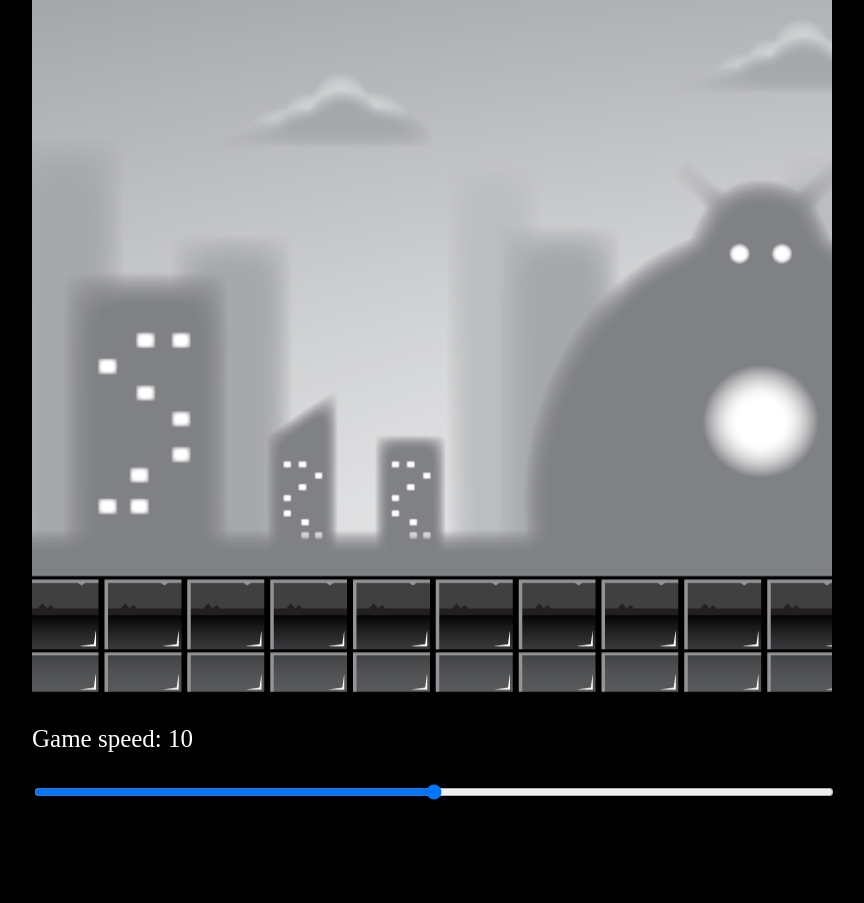
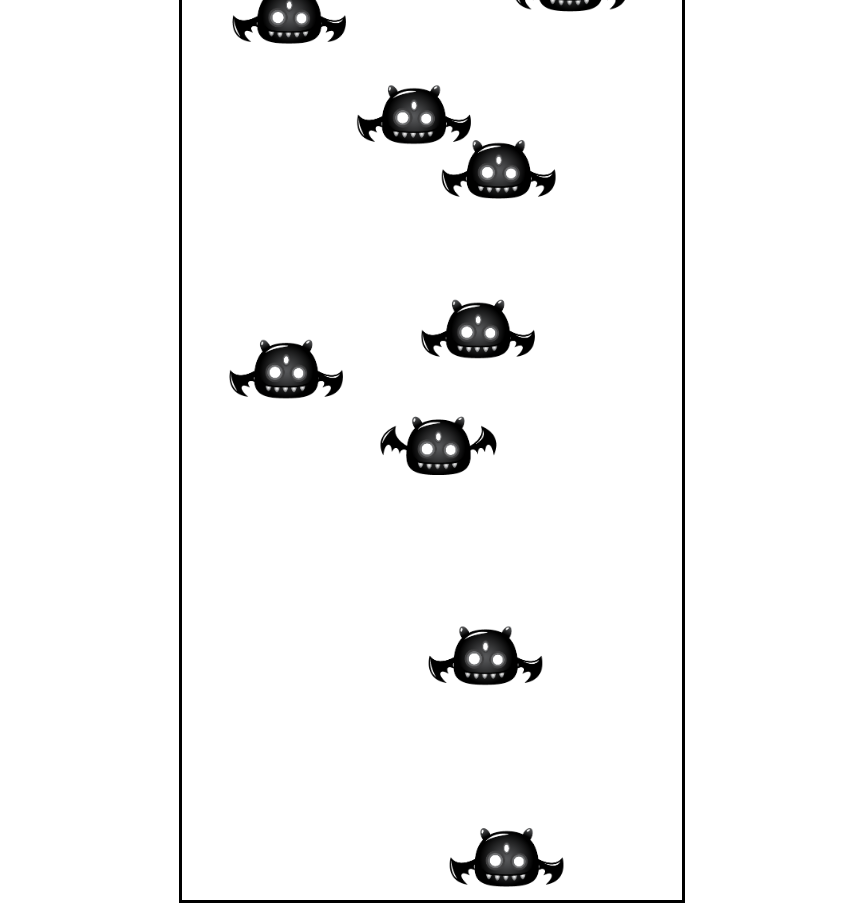
Before and after one commit to namelew/Game-Development-With-Javascript, a plain HTML site: page index.html in a window 1280 px wide. Shown: the whole page, without its empty margins (208-1072 px from the left). Before the commit the page ends 806 px from the top, so only its background shows below. Drawn offline with Linux system fonts and the light colour scheme; animation ran at ten frames a second.

Commit message:
first enemy moveset in javascript

```diff
--- a/index.html
+++ b/index.html
@@ -3,15 +3,11 @@
 	<head>
 		<meta charset="UTF-8">
 		<meta name="viewpoint" content="width=device-width, initial-scale=1.0">
-		<title>Parallax Background</title>
+		<title>NPC movement animations</title>
 		<link rel="stylesheet" href="style.css">
 	</head>
 	<body>
-		<div id="container">
-			<canvas id="canvas1"></canvas>
-			<p>Game speed: <span id="showGameSpeed"></span></p>
-			<input type="range" min="0" max="20" value="5" class="slider" id="slider">
-		</div>
+		<canvas id="canvas1"></canvas>
 		<script src="script.js"></script>
 	</body>
 </html>
--- a/script.js
+++ b/script.js
@@ -1,73 +1,50 @@
+/** @type {HTMLCanvasElement}*/
 const canvas = document.getElementById("canvas1");
 const ctx = canvas.getContext("2d");
-const CANVAS_WIDTH = canvas.width = 800;
-const CANVAS_HEIGHT = canvas.height = 700;
-let gameSpeed = 10;
-//let gameFrame = 0;
+const CANVAS_WIDTH = canvas.width = 500;
+const CANVAS_HEIGHT = canvas.height = 1000;
+const numberOfEnemies = 10;
+const enemiesArray = []
+let gameFrame = 0;
 
-const backgroundLayer1 = new Image();
-backgroundLayer1.src = "assets/background/layer-1.png";
-const backgroundLayer2 = new Image();
-backgroundLayer2.src = "assets/background/layer-2.png";
-const backgroundLayer3 = new Image();
-backgroundLayer3.src = "assets/background/layer-3.png";
-const backgroundLayer4 = new Image();
-backgroundLayer4.src = "assets/background/layer-4.png";
-const backgroundLayer5 = new Image();
-backgroundLayer5.src = "assets/background/layer-5.png";
-
-window.addEventListener("load", () => {
-	const slider = document.getElementById("slider");
-	slider.value = gameSpeed;
-	const showGameSpeed = document.getElementById("showGameSpeed");
-	showGameSpeed.innerHTML = gameSpeed;
-
-	slider.addEventListener("change", (e) => {
-		gameSpeed = e.target.value;
-		showGameSpeed.innerHTML = e.target.value;
-	});
-
-	class Layer{
-		constructor(image, speedModifier){
-			this.x = 0;
-			this.y = 0;
-			this.width = 2400;
-			this.height = 700;
-			this.image = image;
-			this.speedModifier = speedModifier;
-			this.speed = gameSpeed * this.speedModifier;
-		}
-
-		update(){
-			this.speed = gameSpeed * this.speedModifier;
-			if(this.x <= -this.width) {
-				this.x = 0;
-			}
-			this.x = Math.floor(this.x - this.speed);
-			// this.x = gameFrame * this.speed % this.width; do the same thing but cause unexpected jumps
-		}
-		draw(){
-			ctx.drawImage(this.image, this.x, this.y, this.width, this.height);
-			ctx.drawImage(this.image, this.x + this.width, this.y, this.width, this.height);
+class Enemy{
+	constructor(){
+		this.image = new Image();
+		this.image.src = "assets/enemies/enemy1.png"
+		//this.speed = Math.random() * 4 - 2;
+		this.spriteWidth = 293;
+		this.spriteHeight = 155;
+		this.width = this.spriteWidth / 2.5;
+		this.height = this.spriteHeight / 2.5;
+		this.x = Math.random() * (canvas.width - this.width);
+		this.y = Math.random() * (canvas.height - this.height);
+		this.frame = 0;
+		this.flapSpeed = Math.floor(Math.random() * 3 + 1);
+	}
+	update(){
+		this.x += Math.random() * 15 - 7.5;
+		this.y += Math.random() * 15 - 7.5;
+		if (gameFrame % this.flapSpeed === 0){
+			this.frame > 4 ? this.frame = 0 : this.frame++;
 		}
 	}
+	draw(){
+		ctx.drawImage(this.image, this.frame * this.spriteWidth, 0, this.spriteWidth, this.spriteHeight, this.x, this.y, this.width, this.height);
+	}
+};
 
-	const layer1 = new Layer(backgroundLayer1, 0.2);
-	const layer2 = new Layer(backgroundLayer2, 0.4);
-	const layer3 = new Layer(backgroundLayer3, 0.6);
-	const layer4 = new Layer(backgroundLayer4, 0.8);
-	const layer5 = new Layer(backgroundLayer5, 1);
+for(let i = 0; i < numberOfEnemies; i++){
+	enemiesArray.push(new Enemy());
+}
 
-	const gameObject = [layer1, layer2, layer3, layer4, layer5];
+function animate(){
+	ctx.clearRect(0,0,CANVAS_WIDTH,CANVAS_HEIGHT);
 
-	function animate(){
-		ctx.clearRect(0, 0, CANVAS_WIDTH, CANVAS_HEIGHT);
-		gameObject.forEach(object => {
-			object.update();
-			object.draw();
-		});
-		//gameFrame--;
-		requestAnimationFrame(animate);
-	}
-	animate();
-})
+	enemiesArray.forEach(enemy => {
+		enemy.update();
+		enemy.draw();
+	});
+	gameFrame++;
+	requestAnimationFrame(animate);
+}
+animate();
--- a/style.css
+++ b/style.css
@@ -1,26 +1,9 @@
-body{
-	background: black;
-}
-
-#container{
+#canvas1{
+	border: 3px solid black;
 	position: absolute;
-	width: 800px;
-	transform: translate(-50%, -50%);
 	top: 50%;
 	left: 50%;
-	font-size: 25px;
+	transform: translate(-50%,-50%);
+	height: 1000px;
+	width: 500px;
 }
-
-#canvas1{
-	position: relative;
-	width: 800px;
-	height: 700px;
-}
-
-#slider{
-	width: 100%;
-}
-
-p{
-	color: white;
-}
```
